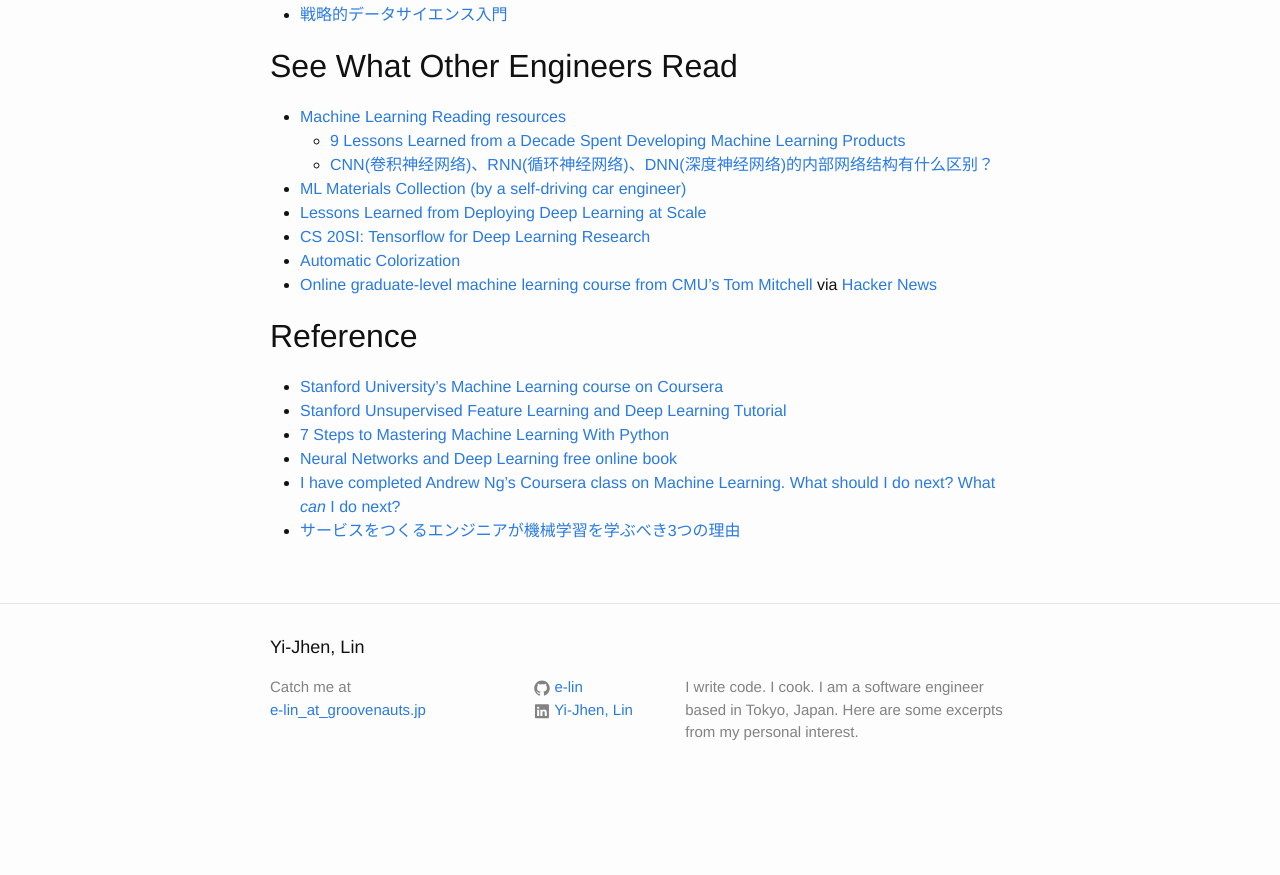
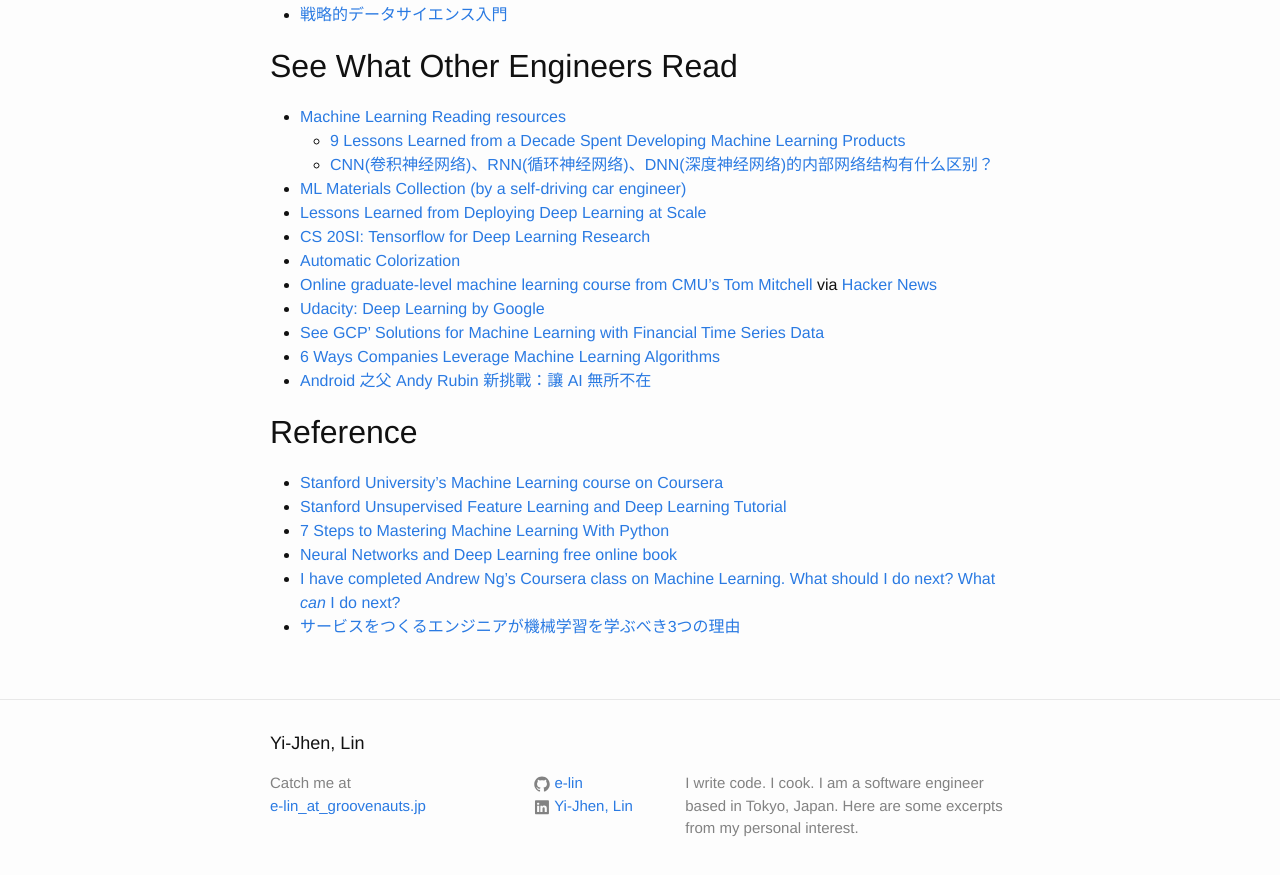
Before and after one commit to e-lin/wiki, a Jekyll site: the page built from _posts/2016-02-29-Machine-Learning-Course-on-Coursera.md, in a window 1280 px wide and 900 px high, scrolled down 2024 px. Shown: the top 875 px of the window. Built offline with Jekyll 4.4.1, drawn with Linux system fonts in a browser that asks for light colours; before the commit the page ends 2828 px from its top, so only the background shows below that.

Commit message:
update post

```diff
--- a/_posts/2016-02-29-Machine-Learning-Course-on-Coursera.md
+++ b/_posts/2016-02-29-Machine-Learning-Course-on-Coursera.md
@@ -97,6 +97,10 @@
 - [CS 20SI: Tensorflow for Deep Learning Research][R25]
 - [Automatic Colorization][R26]
 - [Online graduate-level machine learning course from CMU's Tom Mitchell][R27] via [Hacker News][R28]
+- [Udacity: Deep Learning by Google][R29]
+- [See GCP' Solutions for Machine Learning with Financial Time Series Data][R30]
+- [6 Ways Companies Leverage Machine Learning Algorithms][R31]
+- [Android 之父 Andy Rubin 新挑戰：讓 AI 無所不在][R32]
 
 
 Reference
```
Also changed, not shown: other parts of _posts/2016-02-29-Machine-Learning-Course-on-Coursera.md (+4 -0 lines).
